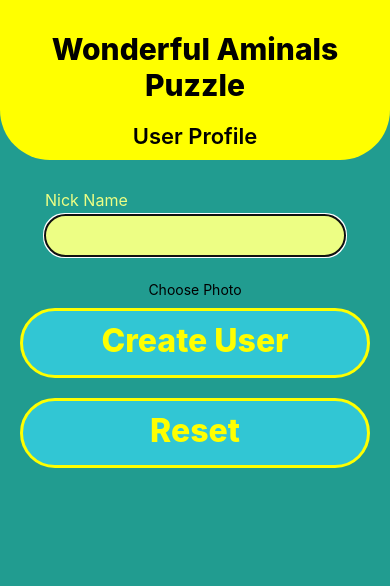
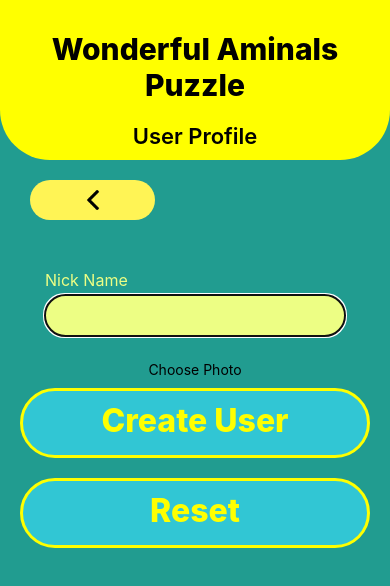
Before and after one commit to Vachek-hooves/RN, a React Native app: screen /ProfileScreen in a window 390 px wide. Shown: the top 586 px of the page. Built offline with nearby package versions, Linux system fonts and the light colour scheme.

Commit message:
ready to deploy

```diff
--- a/components/PuzzleContainer.js
+++ b/components/PuzzleContainer.js
@@ -36,8 +36,9 @@ const PuzzleContainer = ({animal, level}) => {
       await resetPuzzleData(animal);
       const resetedPuzzleData = await getSavedPuzzle(animal);
       setPuzzleData(resetedPuzzleData); // Оновлюємо стан компонента
-      navigation.navigate('LevelsScreen');
-      // navigation.navigate('PuzzleSingleLevelScreen', {level, animal});
+      navigation.navigate('MainMenu');
+      // navigation.navigate('LevelsScreen');
+
       console.log('PuzzleContainer', resetedPuzzleData);
     } catch (error) {
       console.log('Error resetting puzzle:', error);
@@ -130,7 +131,8 @@ const PuzzleContainer = ({animal, level}) => {
             marginVertical: 10,
           }}>
           <CustomButton onPressFn={resetPuzzle} btnStyle={styles.resetBtn}>
-            <Text style={styles.resetText}>Reset & Go To All Puzzles</Text>
+            {/* <Text style={styles.resetText}>Reset & Go To All Puzzles</Text> */}
+            <Text style={styles.resetText}>Reset & Go To  Menu</Text>
           </CustomButton>
         </View>
       </View>
--- a/components/ui/ReturnBtn.js
+++ b/components/ui/ReturnBtn.js
@@ -1,4 +1,4 @@
-import {StyleSheet, Text, TouchableOpacity, View} from 'react-native';
+import {StyleSheet, Text, TouchableOpacity, View, Image} from 'react-native';
 import {useNavigation} from '@react-navigation/native';
 
 const ReturnBtn = ({children, btnStyle, textStyle}) => {
@@ -8,7 +8,11 @@ const ReturnBtn = ({children, btnStyle, textStyle}) => {
   }
   return (
     <TouchableOpacity onPress={returnHandle} style={btnStyle}>
-      <Text style={textStyle}>{children}</Text>
+      {/* <Text style={textStyle}>{children}</Text> */}
+      <Image
+        source={require('../../assets/img/icon/left-arrow.png')}
+        style={{width: 20, height: 20,alignSelf:'center'}}
+      />
     </TouchableOpacity>
   );
 };
--- a/screens/ProfileScreen.js
+++ b/screens/ProfileScreen.js
@@ -7,6 +7,7 @@ import {
   HandleImagePicker,
   ImagePicker,
   MadeInput,
+  ReturnBtn,
 } from '../components/ui';
 import {fetchUserData, submitUserDataInputs} from '../Utils/profile';
 import {Colors} from 'react-native/Libraries/NewAppScreen';
@@ -74,11 +75,21 @@ const ProfileScreen = ({navigation}) => {
       <MainMenuHeader>
         <Text style={styles.headerText}>User Profile</Text>
       </MainMenuHeader>
+      <ReturnBtn
+        btnStyle={{
+          padding: 10,
+          width: 125,
+          borderRadius: 50,
+          backgroundColor: COLORS.yellow,
+          marginVertical: 20,
+          marginLeft: 30,
+        }}
+      />
       <View>
         {user ? (
           <View
             style={{
-              marginTop: 100,
+              marginTop: 60,
               justifyContent: 'center',
               alignItems: 'center',
             }}>
```
Also changed, not shown: components/icons/arrow.js (added, +14 -0 lines), assets/img/icon/left-arrow.png (added), 1 other file (tests, documents, lock files or other folders).
